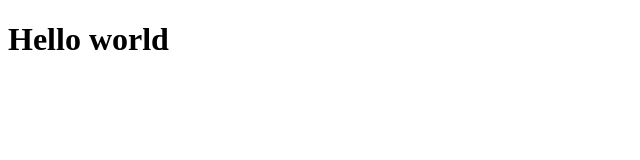
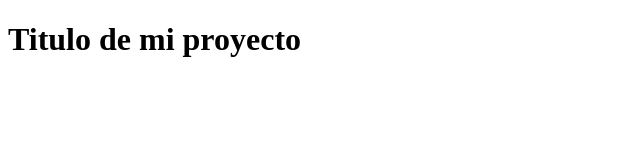
Before and after one commit to KapStorm/pw12132233, a plain HTML site: page index.html in a window 1280 px wide. Shown: the whole page, without its empty margins (0-640 px from the left). Drawn offline with Linux system fonts and the light colour scheme.

Commit message:
Titulo y encabezado

```diff
--- a/index.html
+++ b/index.html
@@ -8,7 +8,9 @@
 </head>
 
 <body>
-    <h1>Hello world</h1>
+    <header>
+        <h1>Titulo de mi proyecto</h1>
+    </header>
 </body>
 
 </html>
```
